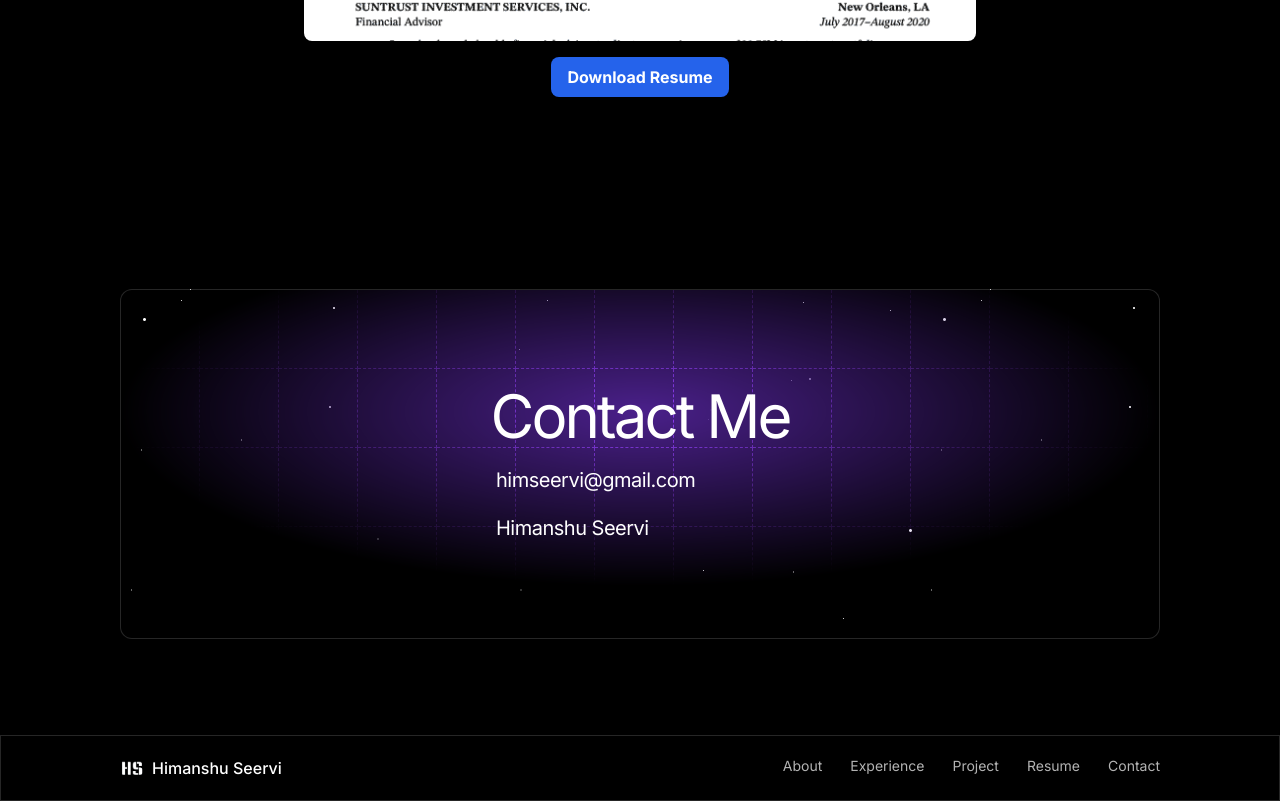
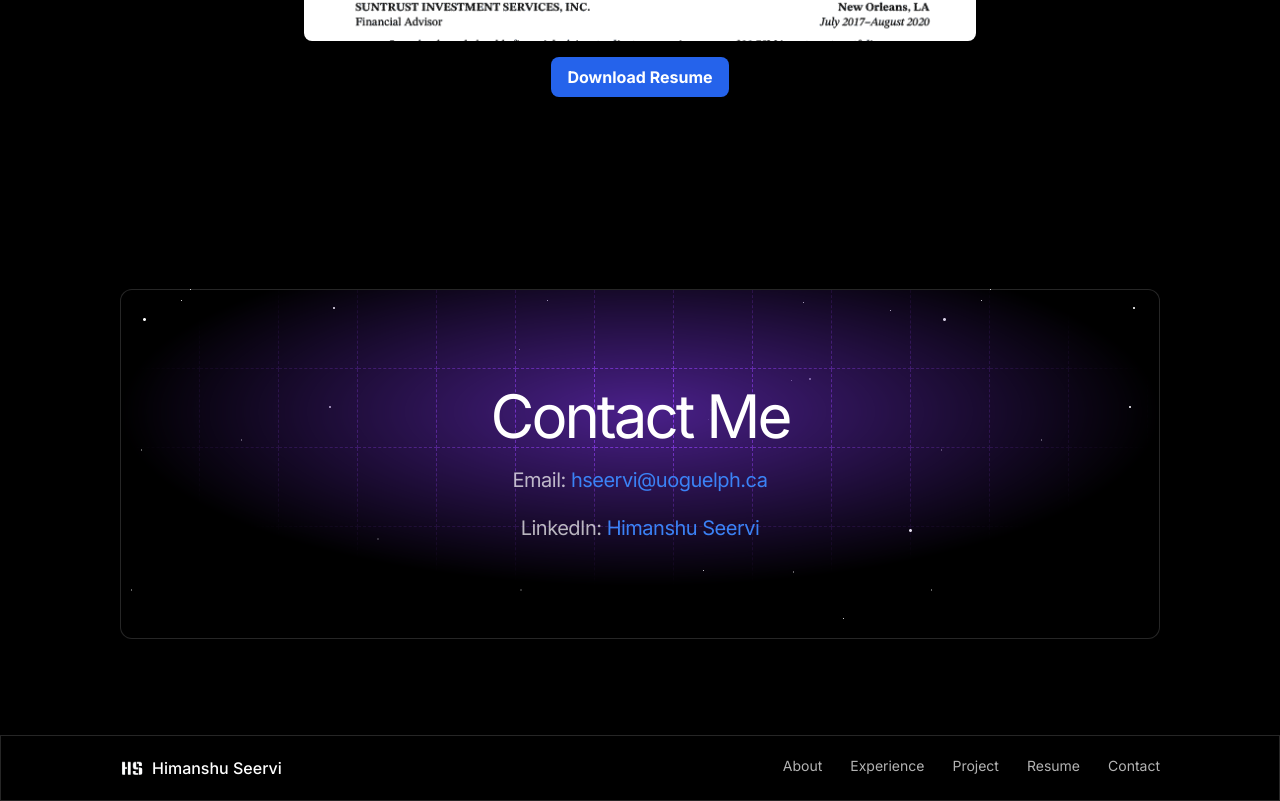
Before and after one commit to HimanshuS10/portfolio-website, a Next.js app: page / in a window 1280 px wide. Shown: the part 3986-4787 px from the top of the page. Built offline with nearby package versions, Linux system fonts and the light colour scheme.

Commit message:
Just need to add the info fn the projects

```diff
--- a/src/sections/Contact.tsx
+++ b/src/sections/Contact.tsx
@@ -14,10 +14,14 @@ export const Contact = () => {
         <div className="relative">
           <h2 className="text-5xl md:text-6xl max-w-sm mx-auto tracking-tighter text-center">Contact Me</h2>
           <div>
-            <p className="text-left md:text-xl max-w-xs mx-auto text-lg text-wite/70 px-4 mt-5 tracking-tight">himseervi@gmail.com</p>
+            <p className="text-center md:text-xl max-w-xs mx-auto text-lg text-white/70 px-4 mt-5 tracking-tight">
+              Email: <a href="mailto:hseervi@uoguelph.ca" className="text-blue-500 hover:underline">hseervi@uoguelph.ca</a>
+            </p>
           </div>
           <div>
-            <p className="text-left md:text-xl max-w-xs mx-auto text-lg text-wite/70 px-4 mt-5 tracking-tight">Himanshu Seervi</p>
+            <p className="text-center md:text-xl max-w-xs mx-auto text-lg text-white/70 px-4 mt-5 tracking-tight">
+              LinkedIn: <a href="https://www.linkedin.com/in/himanshu-seervi/" target="_blank" rel="noopener noreferrer" className="text-blue-500 hover:underline">Himanshu Seervi</a>
+            </p>
           </div>
         </div>
       </div>
```
